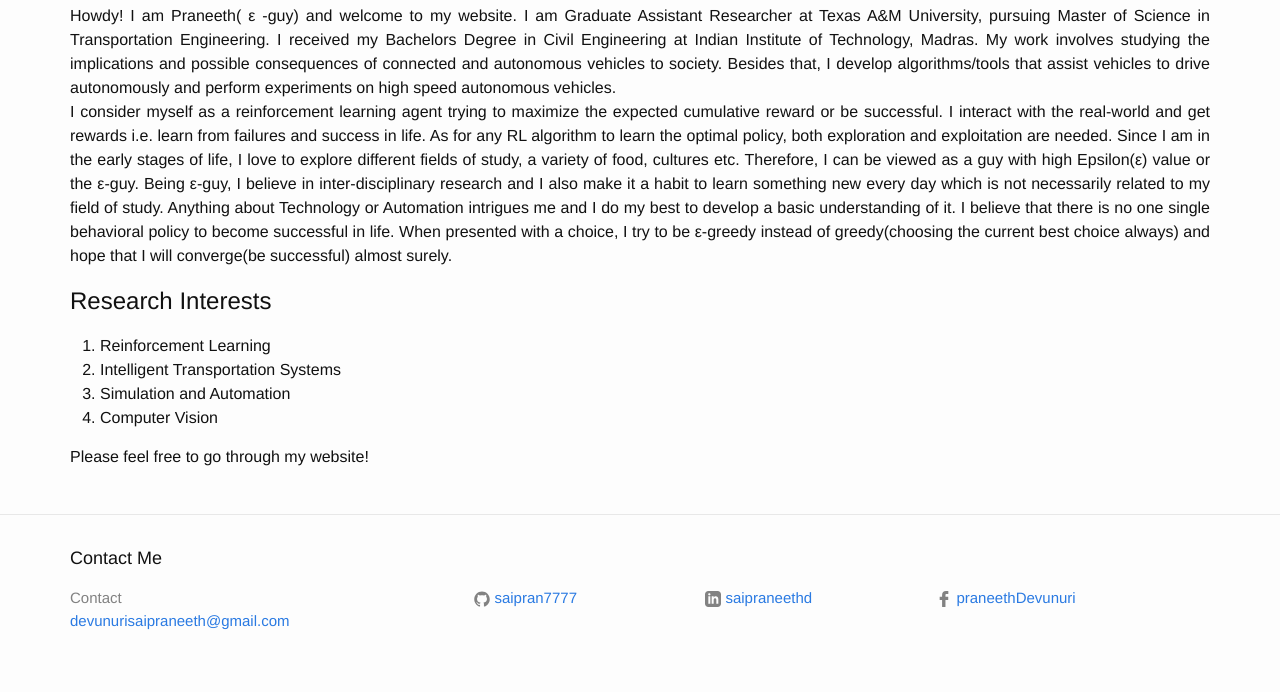
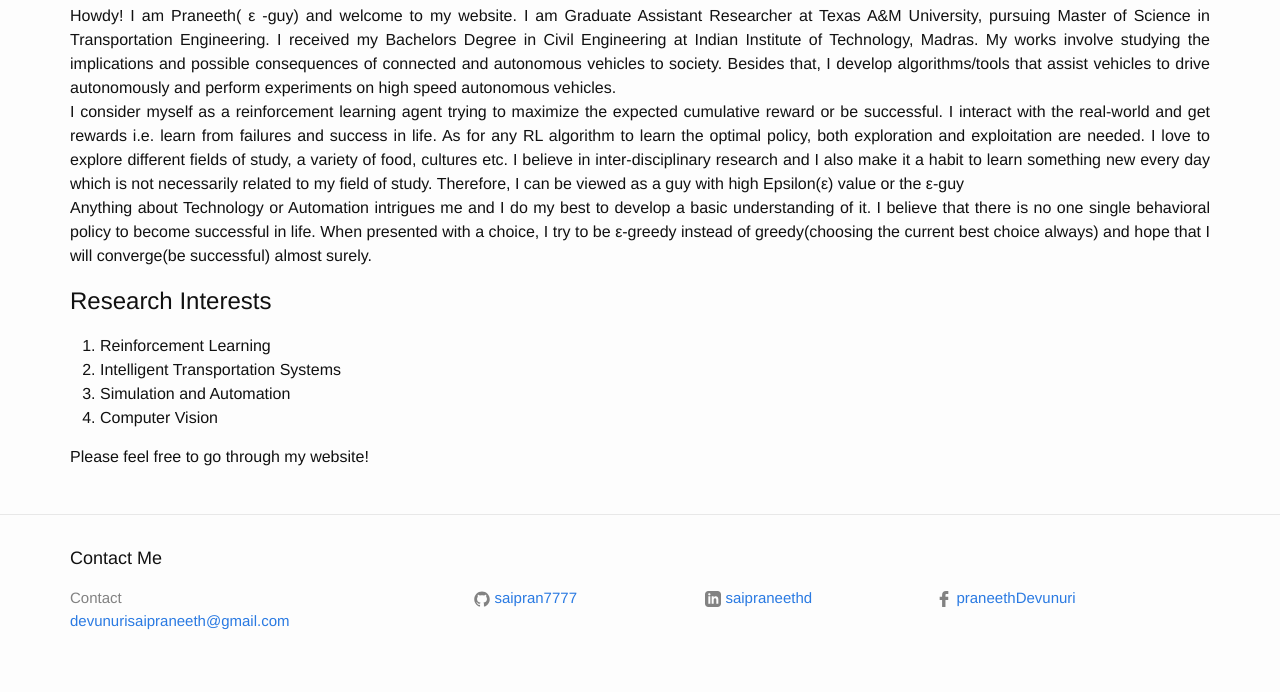
Before and after one commit to saipran7777/saipran7777.github.io, a Jekyll site: the page built from index.md, in a window 1280 px wide. Shown: the part 429-1121 px from the top of the page. Built offline with Jekyll 4.4.1, drawn with Linux system fonts in a browser that asks for light colours.

Commit message:
Update index.md

```diff
--- a/index.md
+++ b/index.md
@@ -14,9 +14,11 @@ layout: default
 </center>
 <p style='text-align: justify;'>
 <br>
-Howdy! I am Praneeth( &epsilon; -guy) and welcome to my website. I am Graduate Assistant Researcher at Texas A&M University, pursuing Master of Science in Transportation Engineering. I received my Bachelors Degree in Civil Engineering at Indian Institute of Technology, Madras. My work involves studying the implications and possible consequences of connected and autonomous vehicles to society. Besides that, I develop algorithms/tools that assist vehicles to drive autonomously and perform experiments	on high speed autonomous vehicles.
+Howdy! I am Praneeth( &epsilon; -guy) and welcome to my website. I am Graduate Assistant Researcher at Texas A&M University, pursuing Master of Science in Transportation Engineering. I received my Bachelors Degree in Civil Engineering at Indian Institute of Technology, Madras. My works involve studying the implications and possible consequences of connected and autonomous vehicles to society. Besides that, I develop algorithms/tools that assist vehicles to drive autonomously and perform experiments	on high speed autonomous vehicles.
 <br>
-I consider myself as a reinforcement learning agent trying to maximize the expected cumulative reward or be successful. I interact with the real-world and get rewards i.e. learn from failures and success in life.  As for any RL algorithm to learn the optimal policy, both exploration and exploitation are needed. Since I am in the early stages of life, I love to explore different fields of study, a variety of food, cultures etc. Therefore, I can be viewed as a guy with high Epsilon(&epsilon;) value or the &epsilon;-guy. Being &epsilon;-guy, I believe in inter-disciplinary research and I also make it a habit to learn something new every day which is not necessarily related to my field of study. Anything about Technology or Automation intrigues me and I do my best to develop a basic understanding of it. I believe that there is no one single behavioral policy to become successful in life. When presented with a choice, I try to be &epsilon;-greedy instead of greedy(choosing the current best choice always) and hope that I will converge(be successful) almost surely.
+I consider myself as a reinforcement learning agent trying to maximize the expected cumulative reward or be successful. I interact with the real-world and get rewards i.e. learn from failures and success in life.  As for any RL algorithm to learn the optimal policy, both exploration and exploitation are needed. I love to explore different fields of study, a variety of food, cultures etc. I believe in inter-disciplinary research and I also make it a habit to learn something new every day which is not necessarily related to my field of study. Therefore, I can be viewed as a guy with high Epsilon(&epsilon;) value or the &epsilon;-guy
+<br>
+Anything about Technology or Automation intrigues me and I do my best to develop a basic understanding of it. I believe that there is no one single behavioral policy to become successful in life. When presented with a choice, I try to be &epsilon;-greedy instead of greedy(choosing the current best choice always) and hope that I will converge(be successful) almost surely.
 </p>
 
 ## Research Interests
```
